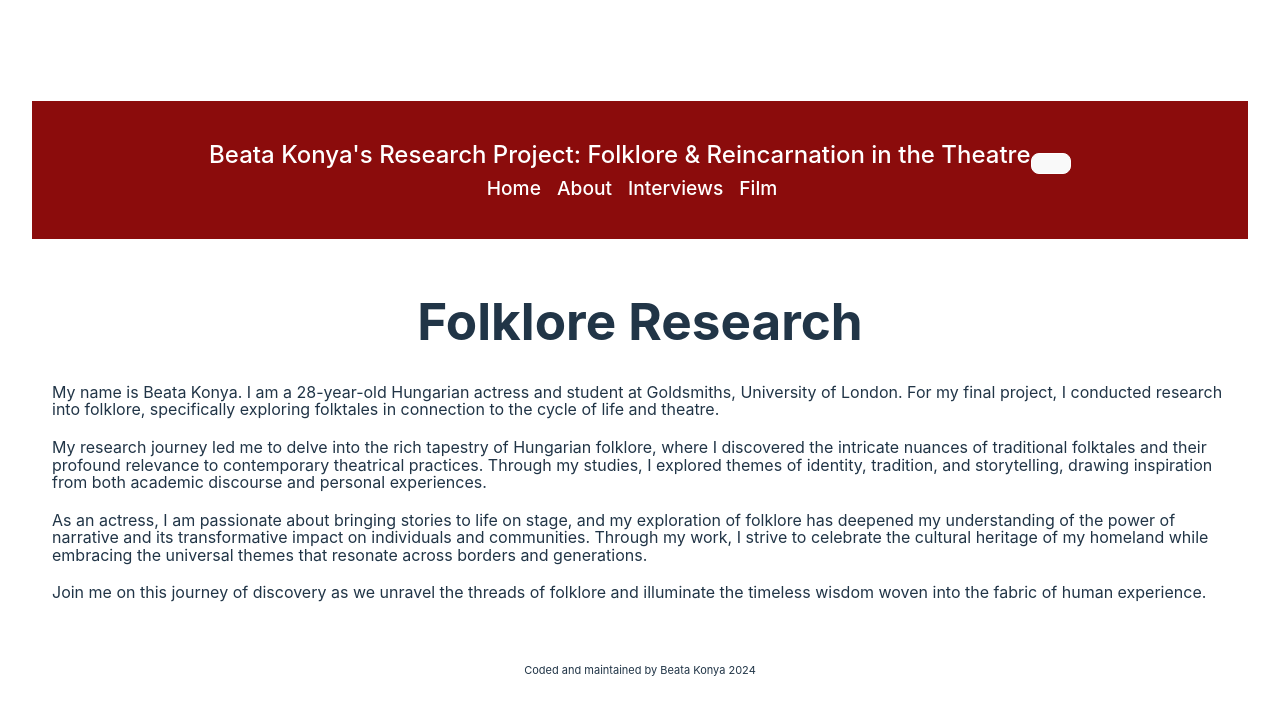
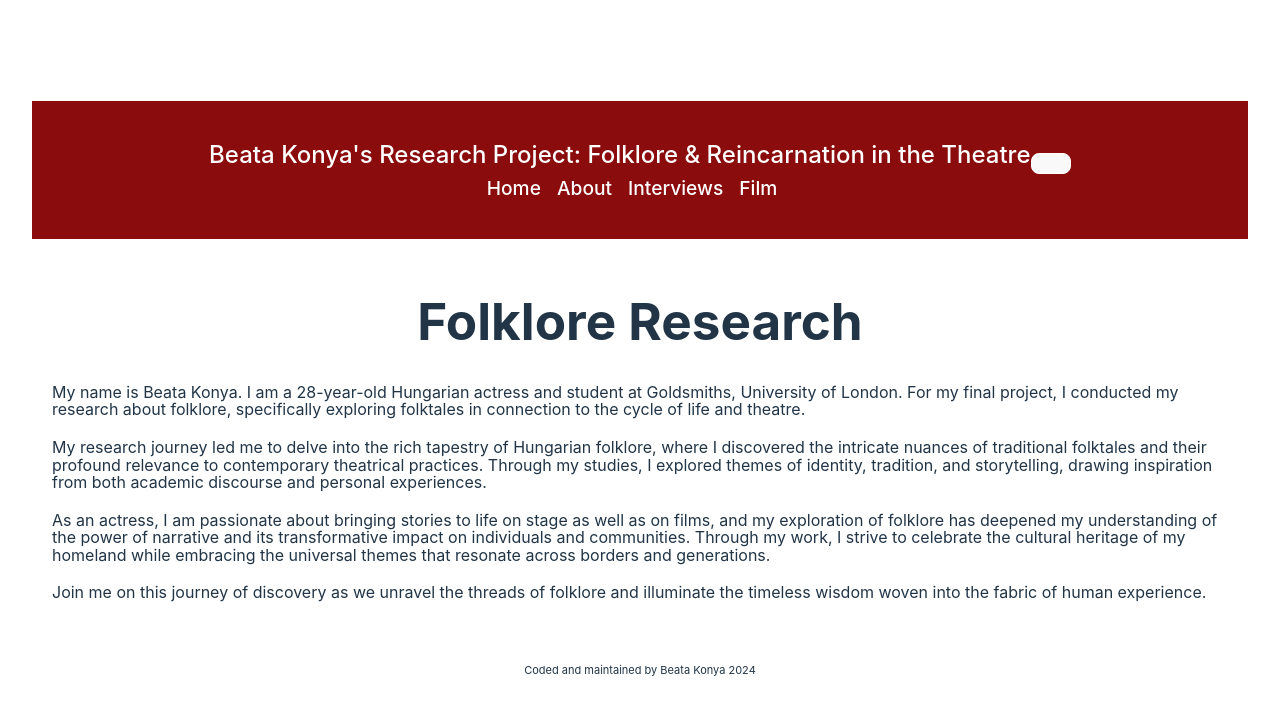
Before and after one commit to beatak777/folkresearchpage, a React (Vite) app: page /about in a window 1280 px wide. Shown: the top 714 px of the page. Built offline with nearby package versions, Linux system fonts and the light colour scheme.

Commit message:
added description

```diff
--- a/src/components/Pages/About.jsx
+++ b/src/components/Pages/About.jsx
@@ -13,13 +13,13 @@ const About = () => {
         <div className="col-md-8 offset-md-2">
           <h1 className="mb-4">Folklore Research</h1>
           <p style={paragraphStyle}>
-            My name is Beata Konya. I am a 28-year-old Hungarian actress and student at Goldsmiths, University of London. For my final project, I conducted research into folklore, specifically exploring folktales in connection to the cycle of life and theatre.
+            My name is Beata Konya. I am a 28-year-old Hungarian actress and student at Goldsmiths, University of London. For my final project, I conducted my research about folklore, specifically exploring folktales in connection to the cycle of life and theatre.
           </p>
           <p style={paragraphStyle}>
             My research journey led me to delve into the rich tapestry of Hungarian folklore, where I discovered the intricate nuances of traditional folktales and their profound relevance to contemporary theatrical practices. Through my studies, I explored themes of identity, tradition, and storytelling, drawing inspiration from both academic discourse and personal experiences.
           </p>
           <p style={paragraphStyle}>
-            As an actress, I am passionate about bringing stories to life on stage, and my exploration of folklore has deepened my understanding of the power of narrative and its transformative impact on individuals and communities. Through my work, I strive to celebrate the cultural heritage of my homeland while embracing the universal themes that resonate across borders and generations.
+            As an actress, I am passionate about bringing stories to life on stage as well as on films, and my exploration of folklore has deepened my understanding of the power of narrative and its transformative impact on individuals and communities. Through my work, I strive to celebrate the cultural heritage of my homeland while embracing the universal themes that resonate across borders and generations.
           </p>
           <p style={paragraphStyle}>
             Join me on this journey of discovery as we unravel the threads of folklore and illuminate the timeless wisdom woven into the fabric of human experience.
--- a/src/components/Pages/Film.jsx
+++ b/src/components/Pages/Film.jsx
@@ -4,7 +4,7 @@ function Film() {
   return (
     <div className="container">
       <h1>Film</h1>
-      <p>Welcome to our film page! Here you can find information about our latest films.</p>
+      <p>This page is dedicated to inform you about my final project short film. Scroll down to look at specific filming locations and learn about the stories of my chosen locations.</p>
       <div className="film-content">
         <h2>Threads of Eternity</h2>
         <img
```
